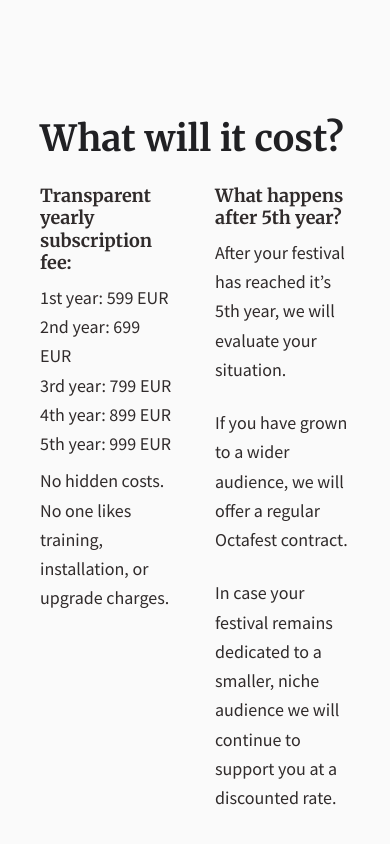
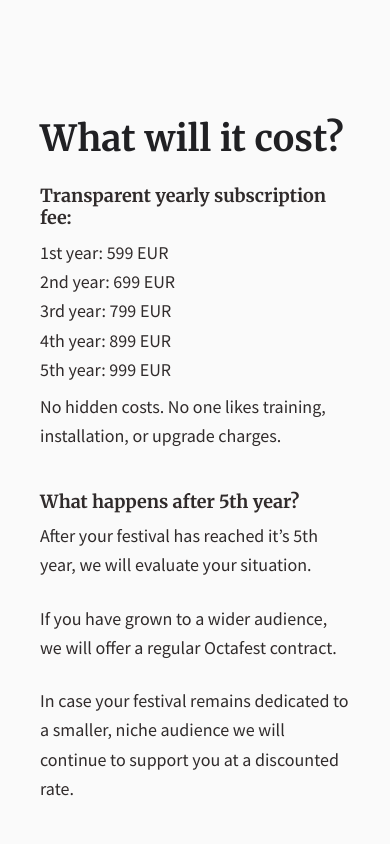
Before and after one commit to Neophen/octa-landing, a Vue app: page /emerging-festival-programs in a window 390 px wide. Shown: the part 2932-3776 px from the top of the page. Built offline with nearby package versions, Linux system fonts and the light colour scheme; what @tailwindcss/custom-forms, tailwindcss-fluid, vue-scrollactive would draw is missing.

Commit message:
updated emerging programs

```diff
--- a/src/components/blocks/ProgramCost/ProgramCost.vue
+++ b/src/components/blocks/ProgramCost/ProgramCost.vue
@@ -1,8 +1,8 @@
 <template>
   <div :id="id" class="p-6 mx-auto">
     <oh2>{{ title }}</oh2>
-    <div class="flex mt-6 space-x-10">
-      <div style="width: 580px;">
+    <div class="flex flex-wrap mt-6 space-y-10 md:space-y-0 md:space-x-10">
+      <div class="w-full md:flex-1">
         <oh3>Transparent yearly subscription fee:</oh3>
         <op class="mt-2">1st year: 599 EUR</op>
         <op>2nd year: 699 EUR</op>
@@ -14,7 +14,7 @@
           charges.</op
         >
       </div>
-      <div style="width: 580px;">
+      <div class="w-full md:flex-1">
         <oh3>What happens after 5th year?</oh3>
         <op class="mt-2"
           >After your festival has reached it’s 5th year, we will evaluate your
--- a/src/components/blocks/ProgramSubscription/ProgramSubscription.vue
+++ b/src/components/blocks/ProgramSubscription/ProgramSubscription.vue
@@ -41,7 +41,7 @@
           "Designed to represent your festival identity. Linked with management tools for automatization of your team workflow.",
         link: {
           label: "Learn more",
-          url: "#look",
+          url: "/#look",
         },
       },
       {
@@ -49,10 +49,10 @@
         icon: "collaborate",
         title: "Tech & design support",
         description:
-          "We take care of the servers, content delivery networks, and certificates.\nYour team gets the latest tools to work with.",
+          "We take care of the servers, content delivery networks, and certificates. Your team gets the latest tools to work with.",
         link: {
           label: "Learn more",
-          url: "#support",
+          url: "/#support",
         },
       },
     ];
--- a/src/components/blocks/Recommendation/Recommendation.vue
+++ b/src/components/blocks/Recommendation/Recommendation.vue
@@ -16,8 +16,8 @@
           <h3 class="font-heading">Dmitrij Glusevskij</h3>
           <op
             >Co-founder &amp; Programmer
-            <a href="https://pirmojibanga.lt" target="_blank">@Pirmoji Banga</a>
-            Film Festival</op
+            <a href="https://pirmojibanga.lt" target="_blank" class="hover:underline">@Pirmoji Banga
+            Film Festival</a></op
           >
         </div>
       </div>
```
